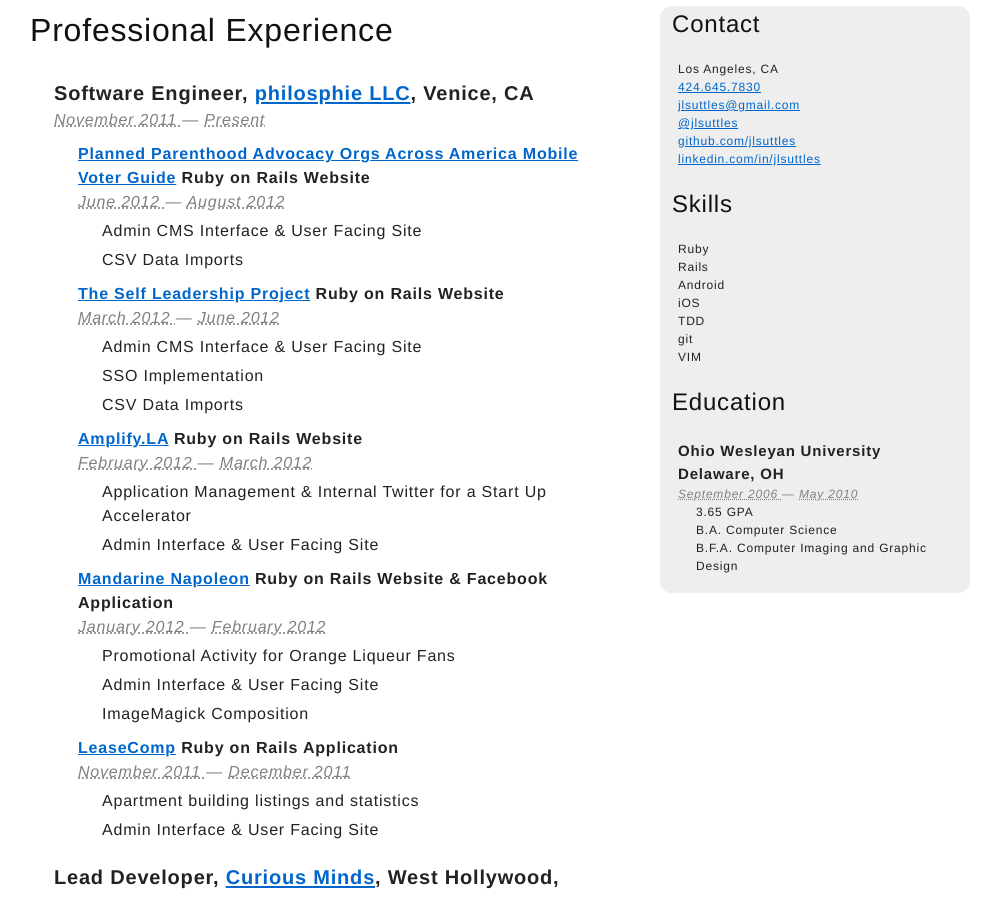
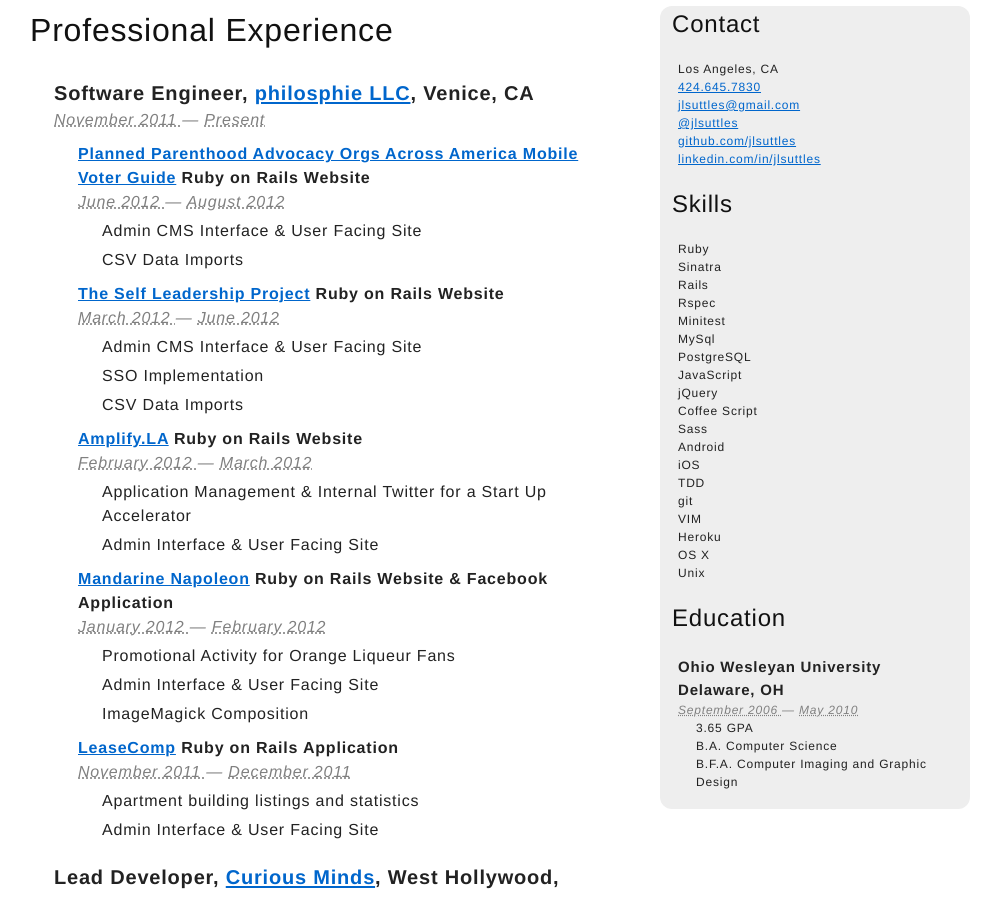
Before and after one commit to jlsuttles/jlsuttles, a Jekyll site: the page built from index.html, in a window 1280 px wide and 900 px high, scrolled down 314 px. Shown: the whole window, without its empty margins (135-1136 px from the left). Built offline with Jekyll 4.4.1, drawn with Linux system fonts in a browser that asks for light colours; Markdown is read by kramdown in place of the engine named in the settings.

Commit message:
adds skills

```diff
--- a/_includes/skills.html
+++ b/_includes/skills.html
@@ -2,11 +2,23 @@
   <h2>Skills</h2>
   <ul>
     <li class="skill">Ruby</li>
+    <li class="skill">Sinatra</li>
     <li class="skill">Rails</li>
+    <li class="skill">Rspec</li>
+    <li class="skill">Minitest</li>
+    <li class="skill">MySql</li>
+    <li class="skill">PostgreSQL</li>
+    <li class="skill">JavaScript<li>
+    <li class="skill">jQuery</li>
+    <li class="skill">Coffee Script</li>
+    <li class="skill">Sass</li>
     <li class="skill">Android</li>
     <li class="skill">iOS</li>
     <li class="skill">TDD</li>
     <li class="skill">git</li>
     <li class="skill">VIM</li>
+    <li class="skill">Heroku</li>
+    <li class="skill">OS X</li>
+    <li class="skill">Unix</li>
   </ul>
 </div>
```
